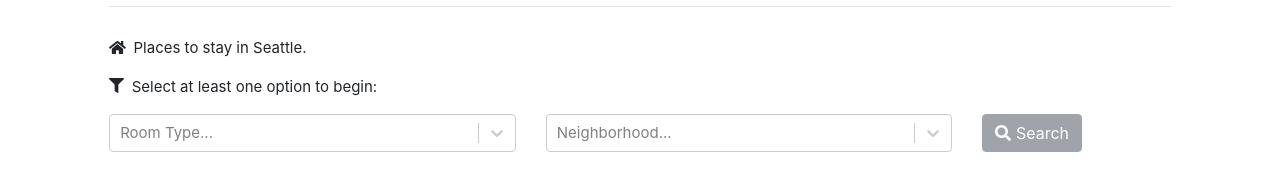
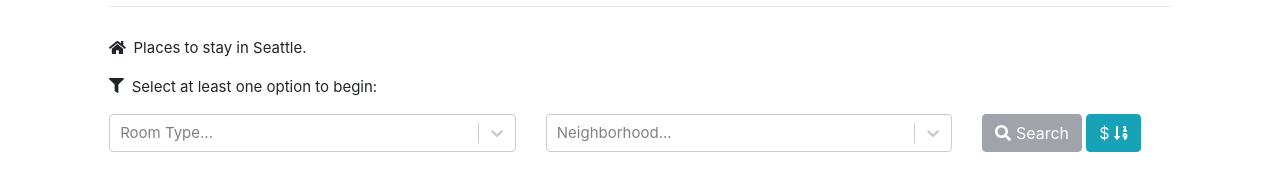
Before and after one commit to taowen19/CS5200SafeTravel, a React app: page / in a window 1280 px wide. Shown: the part 96-286 px from the top of the page. Built offline with nearby package versions, Linux system fonts and the light colour scheme; no server answers.

Commit message:
update sorted by price

```diff
--- a/src/components/Search.js
+++ b/src/components/Search.js
@@ -1,11 +1,21 @@
 import React, { useState, useEffect } from "react";
 import Select from "react-select";
 import { FontAwesomeIcon } from "@fortawesome/react-fontawesome";
-import { faFilter, faHome, faSearch } from '@fortawesome/free-solid-svg-icons';
+import { faFilter, faHome, faSearch, faSortNumericDown } from '@fortawesome/free-solid-svg-icons';
 import { Row, Col, Button, Alert } from "reactstrap";
 import Listings from "./Listings";
 
 let searchingBegun = false;
+
+const sortOnPrice = listings => {
+    let sorted = [...listings]
+    sorted.sort((a,b) => {
+      let first = a['Price'].substring(1)
+      let second = b['Price'].substring(1)
+      return parseFloat(first) - parseFloat(second)
+    })
+    return sorted;
+  }
 
 const roomTypeOptions = [
     { value: 'Any', label: 'Any type'},
@@ -41,7 +51,7 @@ const getSearchedListings = (listings, type, neighborhood) => {
     if (Object.keys(type).length > 0 && type.selectedOptions.value !== 'Any') {
         searchedResults = searchedResults.filter(listing => listing['RoomType'] === type.selectedOptions.value)
     };
-    if (Object.keys(neighborhood).length > 0) {
+    if (Object.keys(neighborhood).length > 0 && neighborhood.selectedOptions !== null) {
         let result = [];
         for (let i = 0; i < searchedResults.length; i++) {
             if (showListing(neighborhood, searchedResults[i])) {
@@ -99,16 +109,19 @@ const Search = () => {
         setNeighborhood({ selectedOptions });
     }
 
+    const onSortPriceClick = () => {
+        setResult(sortOnPrice(result))
+    }
     return (
         <>
             <Row>
-                <Col md={{size: 10, offset: 1}}>
+                <Col xs={{size: 10, offset: 1}}>
                     <p><FontAwesomeIcon icon={faHome} />
                     <span className="left-padding">Places to stay in Seattle. </span></p>
                 </Col>
             </Row>
             <Row>
-                <Col md={{size: 10, offset: 1}}>
+                <Col xs={{size: 10, offset: 1}}>
                     <p><FontAwesomeIcon icon={faFilter} />
                     <span className="left-padding">Select at least one option to begin:  </span></p>
                 </Col>
@@ -127,7 +140,7 @@ const Search = () => {
                             onChange={onNeighborhoodOptionChange}
                             />
                 </Col>
-                <Col md="3" align="left">
+                <Col md="2" align="left">
                     <Button color="secondary"
                             active={roomType.length > 0 || neighborhood.length > 0}
                             disabled={roomType.length === 0 && neighborhood.length === 0}
@@ -135,7 +148,9 @@ const Search = () => {
                                 onSearchClick();
                                 }}><FontAwesomeIcon icon={faSearch} />{' '}
                         Search
-                    </Button>
+                    </Button>{"  "}
+                    <Button color="info" onClick={() => onSortPriceClick()}>
+                        ${" "}<FontAwesomeIcon icon={faSortNumericDown} /></Button>
                 </Col>
             </Row>
             <Row>
```
Also changed, not shown: build/asset-manifest.json, build/index.html, build/static/js/2.20486cb6.chunk.js.LICENSE.txt (renamed from build/static/js/2.fe8a83be.chunk.js.LICENSE.txt), src/components/Listings.js (indentation only), 9 other files.
